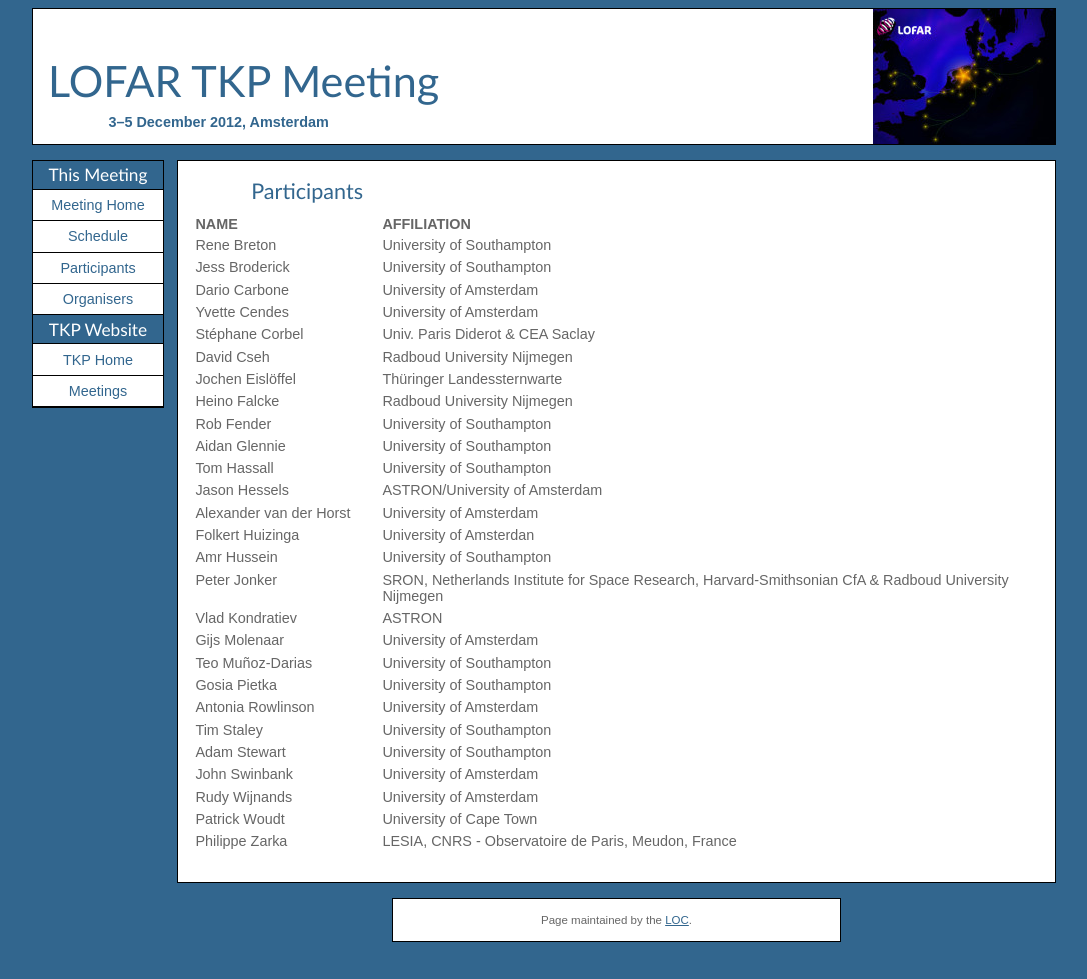
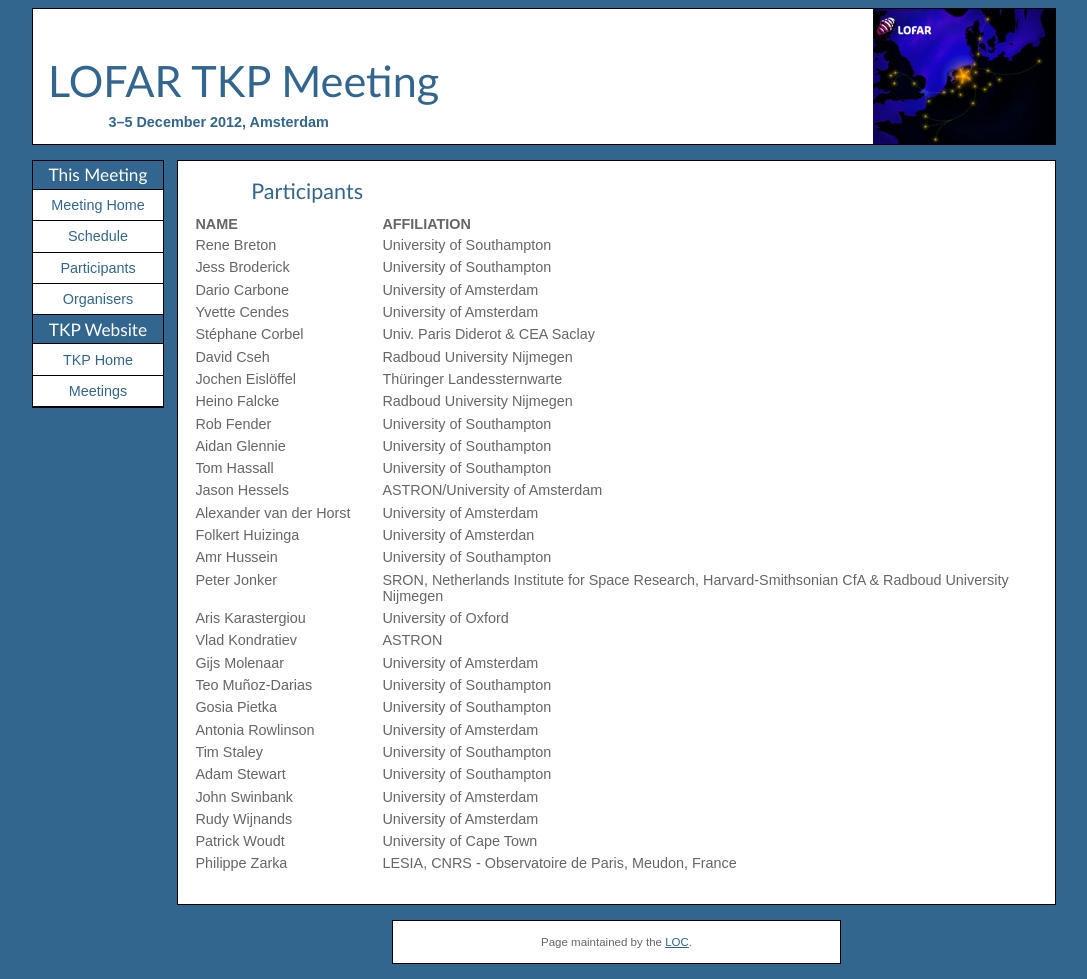
Before and after one commit to transientskp/transientskp.github.com, a Jekyll site: the page built from meetings/2012-12/participants.html, in a window 1280 px wide. Shown: the whole page, without its empty margins (96-1183 px from the left). Built offline with Jekyll 4.4.1, drawn with Linux system fonts in a browser that asks for light colours; before the commit the page ends 957 px from its top, so only the background shows below that.

Commit message:
Participant

```diff
--- a/meetings/2012-12/participants.html
+++ b/meetings/2012-12/participants.html
@@ -79,6 +79,10 @@
     <td>SRON, Netherlands Institute for Space Research, Harvard-Smithsonian CfA &amp; Radboud University Nijmegen</td>
   </tr>
   <tr>
+    <td>Aris&nbsp;Karastergiou</td>
+    <td>University of Oxford</td>
+  </tr>
+  <tr>
     <td>Vlad&nbsp;Kondratiev</td>
     <td>ASTRON</td>
   </tr>
```
